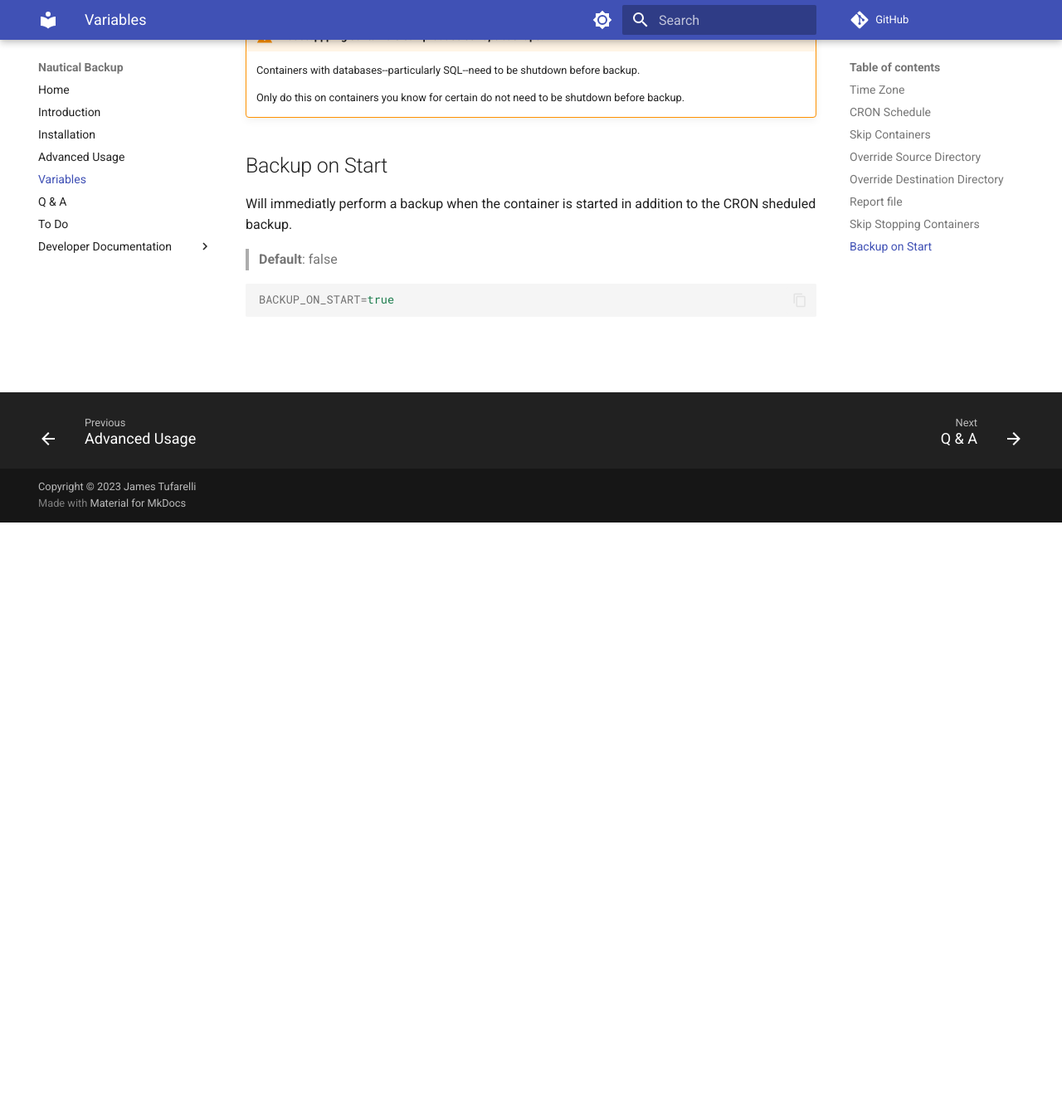
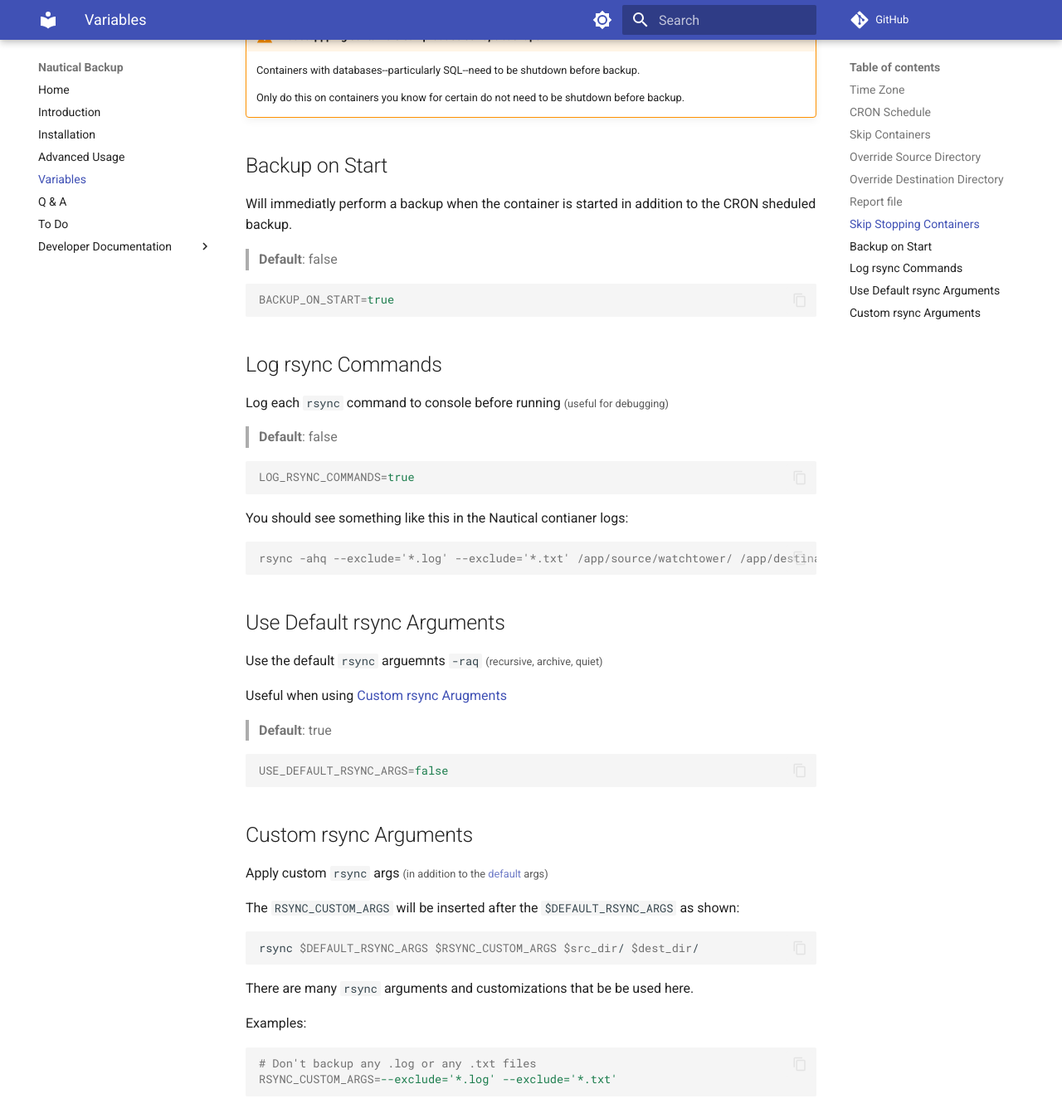
Before and after one commit to Minituff/nautical-backup, an MkDocs documentation site: the page built from docs/arguments.md, in a window 1280 px wide and 1400 px high, scrolled down 2501 px. Shown: the top 1348 px of the window at 83% size. Built offline with MkDocs 1.6.1 and Material for MkDocs 9.7.7, drawn with Linux system fonts in a browser that asks for light colours; comment, search, counter and statistics services are not loaded; before the commit the page ends 3131 px from its top, so only the background shows below that.

Commit message:
Add new arguments (#22)
* Add new arguments
- LOG_RSYNC_COMMANDS
- USE_DEFAULT_RSYNC_ARGS
- RSYNC_CUSTOM_ARGS

````diff
--- a/docs/arguments.md
+++ b/docs/arguments.md
@@ -103,5 +103,49 @@ Will immediatly perform a backup when the container is started in addition to th
 ```properties
 BACKUP_ON_START=true
 ```
+
+## Log rsync Commands
+
+Log each `rsync` command to console before running <small>(useful for debugging)</small>
+
+> **Default**: false
+
+```properties
+LOG_RSYNC_COMMANDS=true
+```
+You should see something like this in the Nautical contianer logs:
+```console
+rsync -ahq --exclude='*.log' --exclude='*.txt' /app/source/watchtower/ /app/destination/watchtower/
+```
+
+## Use Default rsync Arguments
+
+Use the default `rsync` arguemnts `-raq` <small>(recursive, archive, quiet)</small>
+
+Useful when using [Custom rsync Arugments](#custom-rsync-arguments)
+
+> **Default**: true
+
+```properties
+USE_DEFAULT_RSYNC_ARGS=false
+```
+
+## Custom rsync Arguments
+Apply custom `rsync` args <small>(in addition to the [default](#use-default-rsync-arguments) args)</small>
+
+The `RSYNC_CUSTOM_ARGS` will be inserted after the `$DEFAULT_RSYNC_ARGS` as shown:
+```bash
+rsync $DEFAULT_RSYNC_ARGS $RSYNC_CUSTOM_ARGS $src_dir/ $dest_dir/
+```
+
+
+There are many `rsync` arguments and customizations that be be used here.
+
+Examples:
+```properties
+# Don't backup any .log or any .txt files
+RSYNC_CUSTOM_ARGS=--exclude='*.log' --exclude='*.txt'
+```
+
 <br>
 <br>
````
Also changed, not shown: 3 other files.
